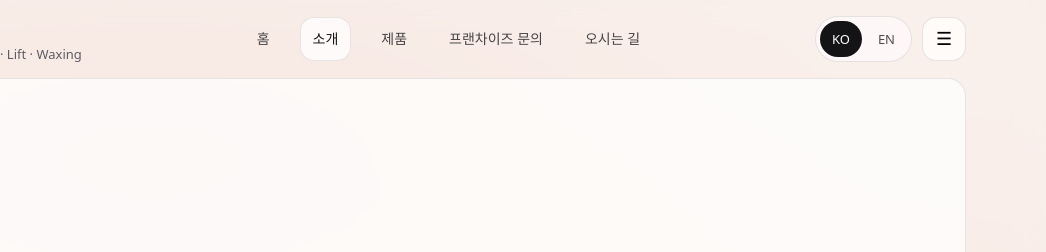
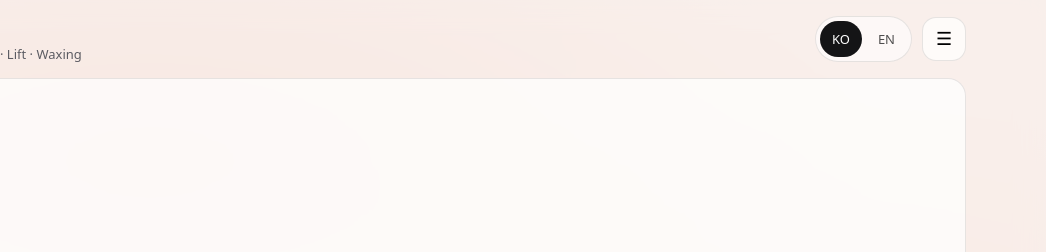
Before and after one commit to kimsungsil1/NADI, a plain HTML site: page about.html in a window 1280 px wide. Shown: the top 252 px of the page, 234-1280 px from the left. Drawn offline with Linux system fonts and the light colour scheme; a web font is replaced by a local one.

Commit message:
Hide top desktop navigation menu

```diff
--- a/styles.css
+++ b/styles.css
@@ -75,7 +75,8 @@ img{max-width:100%; display:block}
 .name span{font-size:13px; color:var(--muted); white-space:nowrap; overflow:hidden; text-overflow:ellipsis}
 
 .navlinks{
-  display:flex; gap:18px;
+  display:none;
+  gap:18px;
   align-items:center;
   font-size:14px;
 }
```
